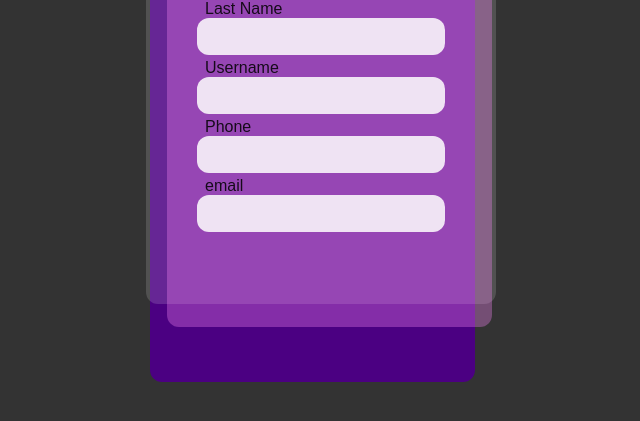
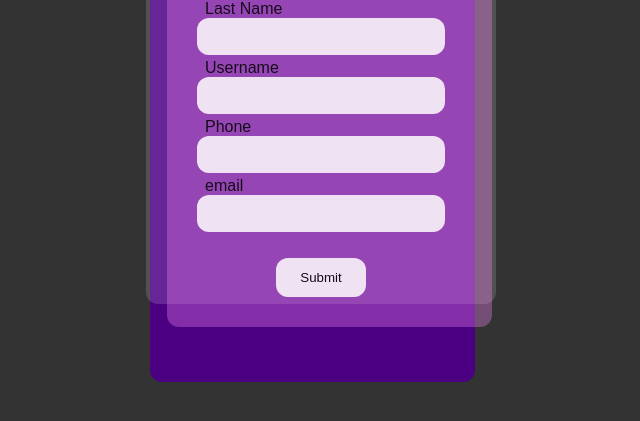
Before and after one commit to KylesTech95/profile-card, a website: page views/index.html in a window 1280 px wide. Shown: the part 321-742 px from the top of the page, without its empty margins (319-959 px from the left). Drawn offline with nearby package versions, Linux system fonts and the light colour scheme; files that its build step writes are made by us from their sources; files whose address does not match are found by name; a web font is replaced by a local one.

Commit message:
fix:button

```diff
--- a/public/main.js
+++ b/public/main.js
@@ -18,7 +18,7 @@ const blink =(arr,i,outcome)=>{
 }
 // appear function
 const appear = (arr) => {
-for(let i = arr.length-1; i >=1; i--){
+for(let i = arr.length-1; i >=0; i--){
     const showing = `opacity:1;`
         setTimeout(()=>{
             blink(arr,i,showing)
--- a/public/styles.css
+++ b/public/styles.css
@@ -90,30 +90,10 @@ display:block;
 .close{
 display:none;
 }
-.card:not(:nth-child(4)){
+.card{
     position:absolute;
     border-radius:12px;
-    border:none;
-    /* animation:bordercolor 15s infinite forwards; */
 }
-/* @keyframes bordercolor {
-    0%{
-        border:1px solid rgb(130, 69, 174);
-    }
-    25%{
-        border:1px solid rgb(53, 8, 235);
-    }
-    50%{
-        border:1px solid rgb(255, 255, 255);
-    }
-    75%{
-        border:1px solid rgb(53, 8, 235);
-    }
-    100%{
-        border:1px solid rgb(130, 69, 174);
-    }
-
-} */
 .card-back{
     height:550px;
     width:325px;
@@ -157,7 +137,6 @@ input,label,.img-border{
     transition:.5s;
 }
 
-
 @keyframes backcard {
     from{
         right:100%;
@@ -177,15 +156,23 @@ input,label,.img-border{
     }
 
 }
+/* @keyframes cardinfo {
+    from{
+        opacity:0;
 
-
+    }
+    to{
+       opacity:1;
+    }
+} */
 
 #submit{
-    padding:.25rem 1rem;
+    padding:.75rem 1.5rem;
     border-radius: 12px;
     border:none;
     cursor:pointer;
     transition:.5s;
+    background:#fff;
 }
 #submit:hover{
     color:#fff;
--- a/views/index.html
+++ b/views/index.html
@@ -22,7 +22,7 @@
         <div class="card card-mid"></div>
         <!--card-front-->
         <div class="card card-front"></div>
-        <!--Content-->
+
         <div class="card card-info">
             <form action="/" method="GET" id="form0">
             <!--profile pic-->
@@ -75,7 +75,7 @@
                 <phone id="phone" class="phonenumber number cell phone-number"></phone>
                 <address id="address" class="address addy location loca addr"></address>
             </div>
-            <input class="open" type="submit" id="submit">
+            <input class="open" type="submit" id="submit"/>
         </form>
         </div>
 
```
